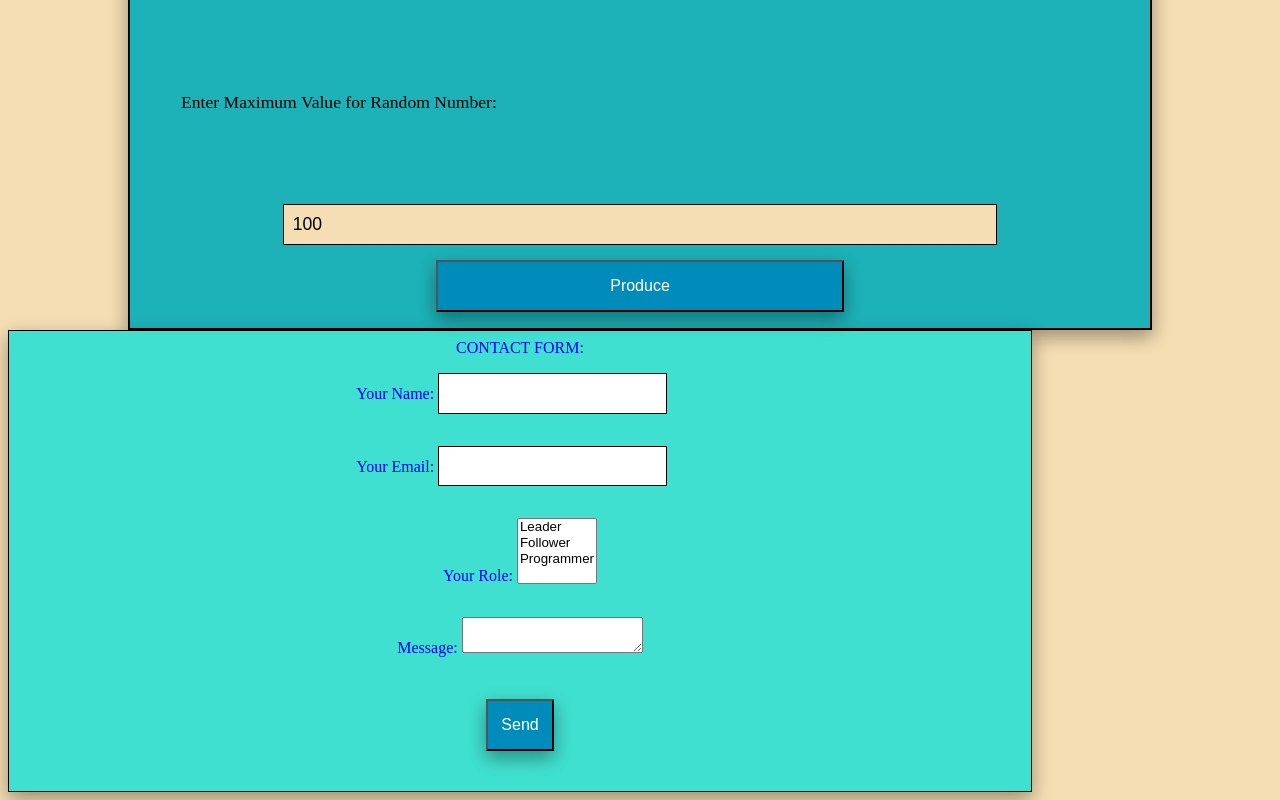
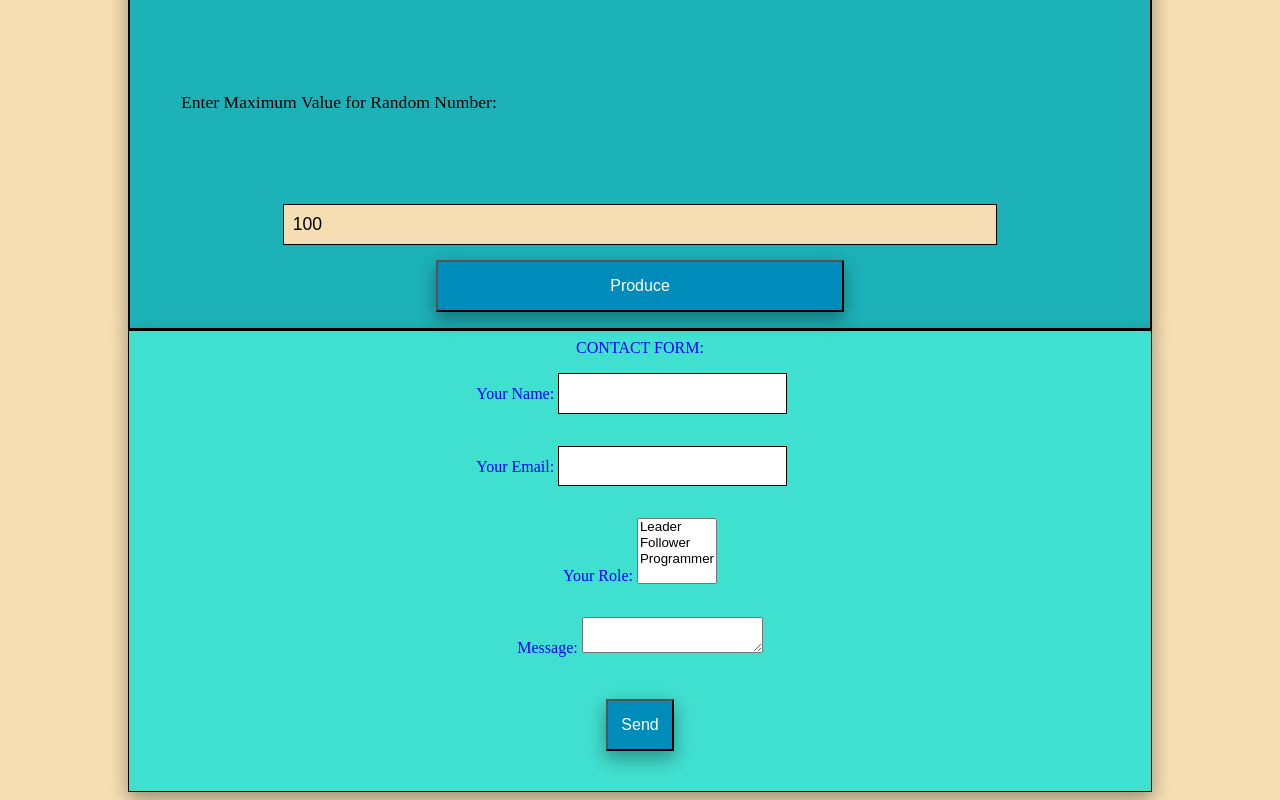
Before and after one commit to kuankuanta/randomg, a plain HTML site: page index.html in a window 1280 px wide. Shown: the part 318-1118 px from the top of the page. Drawn offline with Linux system fonts and the light colour scheme.

Commit message:
stil changes

```diff
--- a/style.css
+++ b/style.css
@@ -84,6 +84,8 @@ button {
   }
 
   .form{
+    align-self: center;
+    margin: auto;
     display: flex;
     align-items: center;
     justify-content: center;
```
